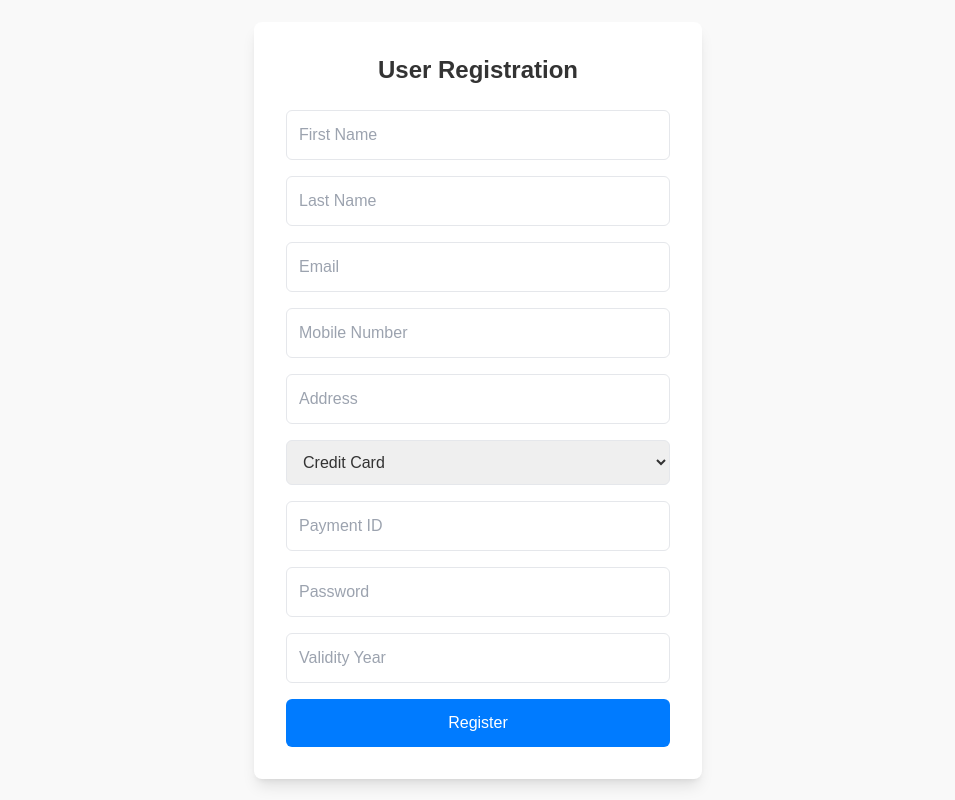
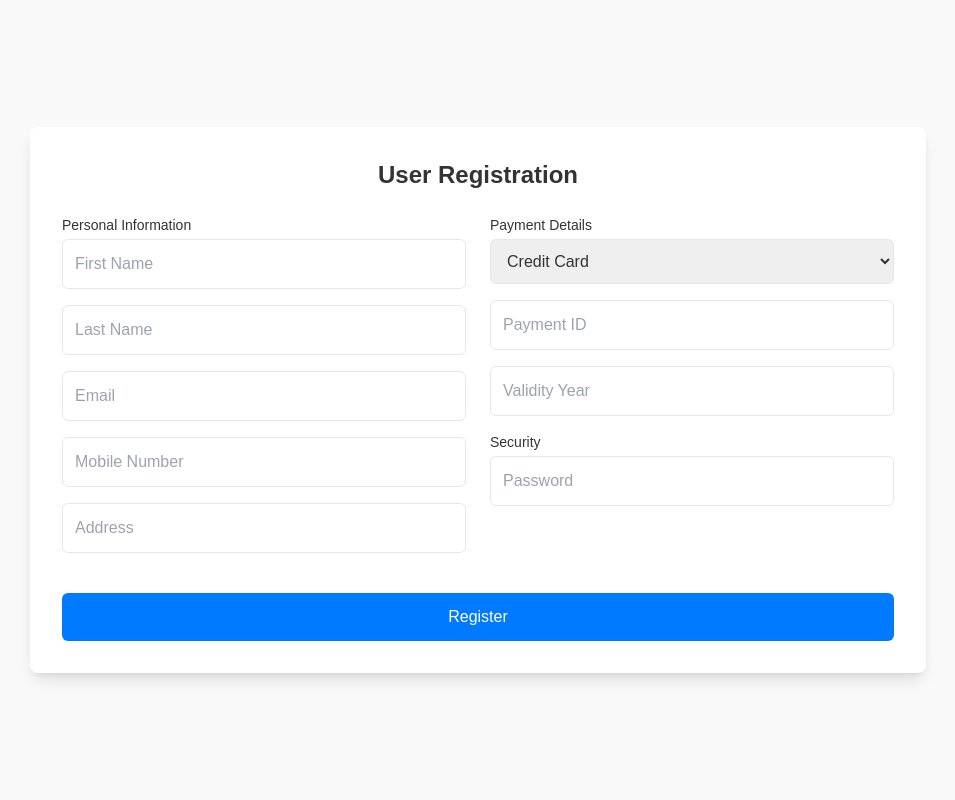
Before and after one commit to shivas1516/order-management, a React (Create React App) app: page /register in a window 1280 px wide. Shown: the whole page, without its empty margins (162-1117 px from the left). Built offline with nearby package versions, Linux system fonts and the light colour scheme.

Commit message:
(style) Enhance the register form
Signed-off-by: Balasubramaniam12007 <balasubramaniam12007@gmail.com>

```diff
--- a/src/components/Register.js
+++ b/src/components/Register.js
@@ -1,4 +1,4 @@
-import React, { useState } from "react";
+import React, { useState, useEffect } from "react";
 import axios from "axios";
 import '../index.css';
 
@@ -11,6 +11,12 @@ function Register() {
   const handleChange = (e) => {
     setFormData({ ...formData, [e.target.name]: e.target.value });
   };
+
+  useEffect(() => {
+    if (formData.paymentType === "UPI") {
+      setFormData(prev => ({ ...prev, validityYear: "" }));
+    }
+  }, [formData.paymentType]);
 
   const handleSubmit = (e) => {
     e.preventDefault();
@@ -26,99 +32,142 @@ function Register() {
   };
 
   return (
-    <div className="flex justify-center items-center min-h-screen">
-      <div className="bg-[var(--card-background)] p-8 rounded-lg shadow-lg w-full max-w-md">
+    <div className="flex justify-center items-center min-h-screen p-4">
+      <div className="bg-[var(--card-background)] p-8 rounded-lg shadow-lg w-full max-w-4xl">
         <h2 className="text-2xl font-bold text-center mb-6 text-[var(--text-color)]">User Registration</h2>
+
         <form onSubmit={handleSubmit}>
+          <div className="flex flex-col md:flex-row gap-6">
+            {/* Left Column */}
+            <div className="flex-1">
+              <div className="mb-4">
+                <label className="block text-sm font-medium mb-1 text-[var(--text-color)]">Personal Information</label>
                 <input
                   type="text"
                   name="firstName"
                   placeholder="First Name"
                   value={formData.firstName}
                   onChange={handleChange}
-            className="w-full p-3 mb-4 border rounded-md focus:outline-none focus:ring-2 focus:ring-[var(--primary-color)]"
+                  className="w-full p-3 border rounded-md focus:outline-none focus:ring-2 focus:ring-[var(--primary-color)]"
                   required
                 />
+              </div>
+
+              <div className="mb-4">
                 <input
                   type="text"
                   name="lastName"
                   placeholder="Last Name"
                   value={formData.lastName}
                   onChange={handleChange}
-            className="w-full p-3 mb-4 border rounded-md focus:outline-none focus:ring-2 focus:ring-[var(--primary-color)]"
+                  className="w-full p-3 border rounded-md focus:outline-none focus:ring-2 focus:ring-[var(--primary-color)]"
                   required
                 />
+              </div>
+
+              <div className="mb-4">
                 <input
                   type="email"
                   name="email"
                   placeholder="Email"
                   value={formData.email}
                   onChange={handleChange}
-            className="w-full p-3 mb-4 border rounded-md focus:outline-none focus:ring-2 focus:ring-[var(--primary-color)]"
+                  className="w-full p-3 border rounded-md focus:outline-none focus:ring-2 focus:ring-[var(--primary-color)]"
                   required
                 />
+              </div>
+
+              <div className="mb-4">
                 <input
                   type="text"
                   name="mobileNumber"
                   placeholder="Mobile Number"
                   value={formData.mobileNumber}
                   onChange={handleChange}
-            className="w-full p-3 mb-4 border rounded-md focus:outline-none focus:ring-2 focus:ring-[var(--primary-color)]"
+                  className="w-full p-3 border rounded-md focus:outline-none focus:ring-2 focus:ring-[var(--primary-color)]"
                   required
                 />
+              </div>
+
+              <div className="mb-4">
                 <input
                   type="text"
                   name="address"
                   placeholder="Address"
                   value={formData.address}
                   onChange={handleChange}
-            className="w-full p-3 mb-4 border rounded-md focus:outline-none focus:ring-2 focus:ring-[var(--primary-color)]"
+                  className="w-full p-3 border rounded-md focus:outline-none focus:ring-2 focus:ring-[var(--primary-color)]"
                   required
                 />
+              </div>
+            </div>
+
+            {/* Right Column */}
+            <div className="flex-1">
+              <div className="mb-4">
+                <label className="block text-sm font-medium mb-1 text-[var(--text-color)]">Payment Details</label>
                 <select
                   name="paymentType"
                   value={formData.paymentType}
                   onChange={handleChange}
-            className="w-full p-3 mb-4 border rounded-md focus:outline-none focus:ring-2 focus:ring-[var(--primary-color)]"
+                  className="w-full p-3 border rounded-md focus:outline-none focus:ring-2 focus:ring-[var(--primary-color)]"
                   required
                 >
                   <option value="Credit Card">Credit Card</option>
                   <option value="Debit Card">Debit Card</option>
                   <option value="UPI">UPI</option>
                 </select>
+              </div>
+
+              <div className="mb-4">
                 <input
                   type="text"
                   name="paymentId"
-            placeholder="Payment ID"
+                  placeholder={formData.paymentType === "UPI" ? "UPI ID" : "Payment ID"}
                   value={formData.paymentId}
                   onChange={handleChange}
-            className="w-full p-3 mb-4 border rounded-md focus:outline-none focus:ring-2 focus:ring-[var(--primary-color)]"
+                  className="w-full p-3 border rounded-md focus:outline-none focus:ring-2 focus:ring-[var(--primary-color)]"
                   required
                 />
+              </div>
+
+              {formData.paymentType !== "UPI" && (
+                <div className="mb-4">
+                  <input
+                    type="number"
+                    name="validityYear"
+                    placeholder="Validity Year"
+                    value={formData.validityYear}
+                    onChange={handleChange}
+                    className="w-full p-3 border rounded-md focus:outline-none focus:ring-2 focus:ring-[var(--primary-color)]"
+                    required={formData.paymentType !== "UPI"}
+                  />
+                </div>
+              )}
+
+              <div className="mb-4">
+                <label className="block text-sm font-medium mb-1 text-[var(--text-color)]">Security</label>
                 <input
                   type="password"
                   name="password"
                   placeholder="Password"
                   value={formData.password}
                   onChange={handleChange}
-            className="w-full p-3 mb-4 border rounded-md focus:outline-none focus:ring-2 focus:ring-[var(--primary-color)]"
+                  className="w-full p-3 border rounded-md focus:outline-none focus:ring-2 focus:ring-[var(--primary-color)]"
                   required
                 />
-          <input
-            type="number"
-            name="validityYear"
-            placeholder="Validity Year"
-            value={formData.validityYear}
-            onChange={handleChange}
-            className="w-full p-3 mb-4 border rounded-md focus:outline-none focus:ring-2 focus:ring-[var(--primary-color)]"
-            required
-          />
+              </div>
+            </div>
+          </div>
+
+          <div className="mt-6">
             <button
               type="submit"
               className="w-full p-3 bg-[var(--primary-color)] text-white rounded-md hover:bg-[var(--primary-hover)] transition"
             >
               Register
             </button>
+          </div>
         </form>
       </div>
     </div>
```
Lines whose indentation alone changed are shown as unchanged.
